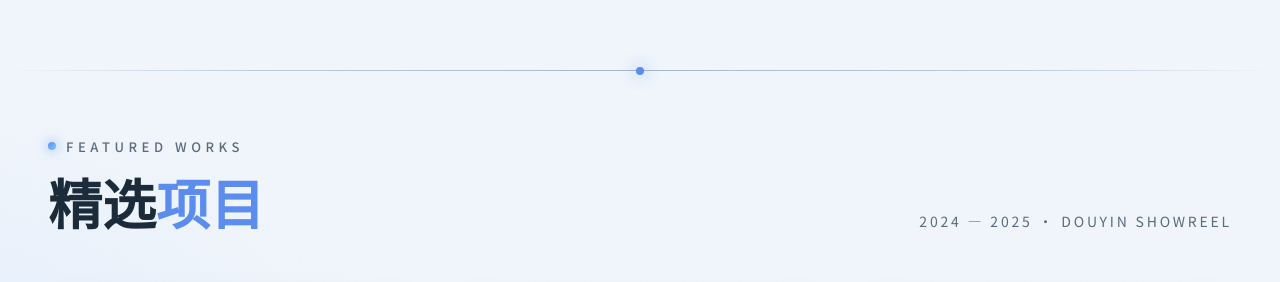
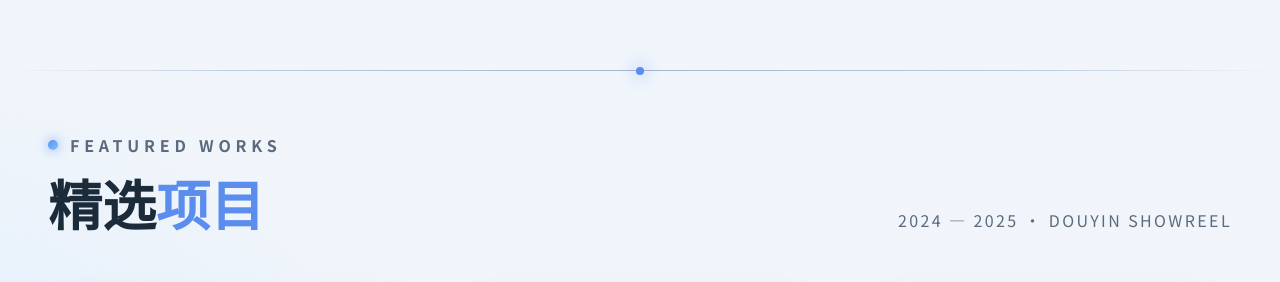
Before and after one commit to qliu5364-ui/qianxun, a React (Vite) app: page / in a window 1280 px wide. Shown: the part 1940-2222 px from the top of the page. Built offline with nearby package versions, Linux system fonts and the light colour scheme; grey boxes are pictures that could not be loaded; the HTML template or start-up script is replaced by a standard one.

Commit message:
Increase small text sizes

```diff
--- a/src/App.jsx
+++ b/src/App.jsx
@@ -377,7 +377,7 @@ function Works() {
               精选<span style={{ color: "var(--accent)" }}>项目</span>
             </h2>
           </div>
-          <span style={{ color: "var(--ink-soft)", fontSize: 14, letterSpacing: "0.2em" }}>
+          <span style={{ color: "var(--ink-soft)", fontSize: 16, letterSpacing: "0.15em" }}>
             2024 — 2025 · DOUYIN SHOWREEL
           </span>
         </div>
--- a/src/index.css
+++ b/src/index.css
@@ -74,18 +74,18 @@ body {
 .section-label {
   display: inline-flex;
   align-items: center;
-  gap: 10px;
-  font-size: 13px;
-  letter-spacing: 0.35em;
+  gap: 12px;
+  font-size: 16px;
+  letter-spacing: 0.3em;
   text-transform: uppercase;
   color: var(--ink-soft);
-  font-weight: 500;
+  font-weight: 600;
 }
 
 .section-label::before {
   content: "";
-  width: 8px;
-  height: 8px;
+  width: 10px;
+  height: 10px;
   border-radius: 50%;
   background: linear-gradient(135deg, var(--accent), var(--accent-2));
   box-shadow: 0 0 12px rgba(91, 141, 239, 0.8);
@@ -1163,8 +1163,8 @@ body {
 }
 .head-side {
   color: var(--ink-soft);
-  font-size: 14px;
-  letter-spacing: 0.2em;
+  font-size: 16px;
+  letter-spacing: 0.15em;
 }
 
 /* ---------- 服务领域 Services ---------- */
```
Also changed, not shown: 4 other files (tests, documents, lock files or other folders).
